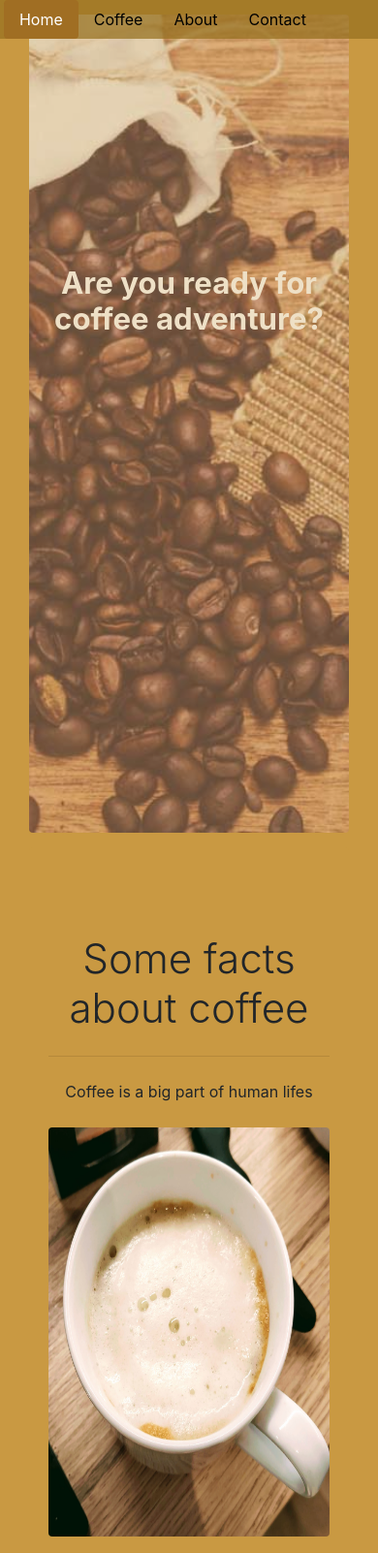
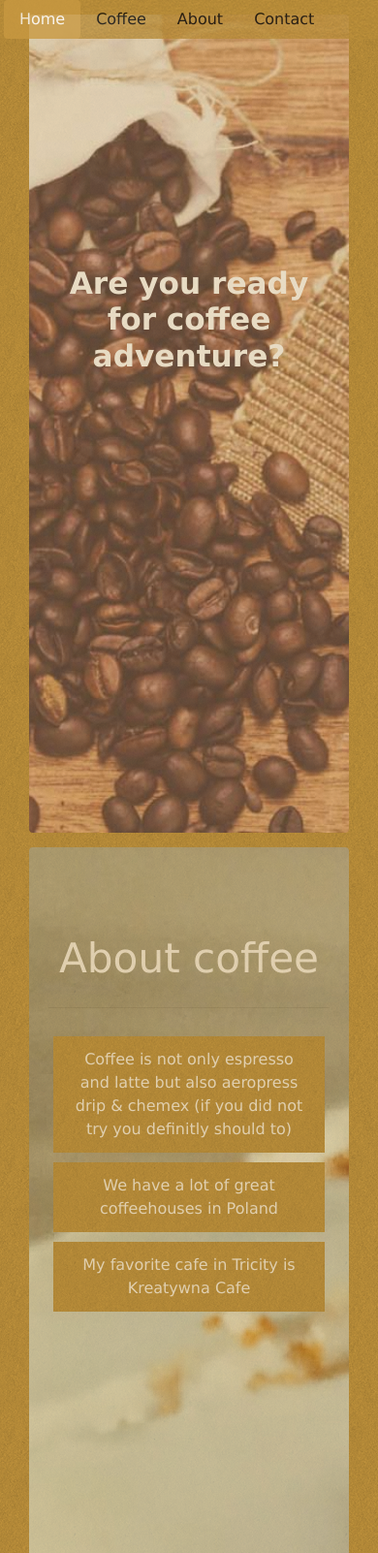
Before and after one commit to zuzanna2905/Coffee, a plain HTML site: page index.html in a window 390 px wide. Shown: the top 1602 px of the page at 97% size. Drawn offline with nearby package versions, Linux system fonts and the light colour scheme.

Commit message:
css and text improvements

```diff
--- a/index.html
+++ b/index.html
@@ -26,11 +26,18 @@
         </div>
       <div id="coffee" name="coffee" class="card">
         <div class="card-body">
-            <h1 class="display-4">Some facts about coffee</h1>
+            <h1 class="display-4">About coffee</h1>
             <p class="lead"></p>
             <hr class="my-4">
-            <p>Coffee is a big part of human lifes</p>
-            <img class="img-fluid rounded mx-auto d-block" src="images/coffee5.JPG"/>
+            <ul class="list-group list-group-flush">
+            <li class="list-group-item d-none d-md-block">Coffee is a big part of human lifes</li>
+            <li class="list-group-item d-none d-md-block">Average consumpition is 3 cup of coffee per day</li>
+            <li class="list-group-item">Coffee is not only espresso and latte but also aeropress drip & chemex
+              (if you did not try you definitly should to)</li>
+            <li class="list-group-item">We have a lot of great coffeehouses in Poland</li>
+            <li class="list-group-item">My favorite cafe in Tricity is Kreatywna Cafe</li>
+            <li class="list-group-item d-none d-md-block">Best coffee shop in Poland is Coffeedesk</li>
+          </ul>
         </div>
       </div>
       <div id="about" class="card">
@@ -38,8 +45,10 @@
           <h1 class="display-4">I am Susan, nice to meet you!</h1>
           <p class="lead"></p>
           <hr class="my-4">
-          <p>I am a home barista, IT girl and Colombia lover. Today I tell you something about my coffee idea</p>
-          <img class="img-fluid rounded mx-auto d-block" src="images/me2.JPG"/>
+          <p>I am a home barista, IT girl and Colombia lover.</p>
+          <p>I fell in love with coffee two years ago. I like to try new coffees and experminet with them. I prefer south america beans,
+            because of theirs cocoa aromas. I am a chocoholic too.</p>
+          <img class="img-fluid d-none d-md-block rounded mx-auto" src="images/me2.JPG"/>
           </div>
         </div>
       <div id="contact" class="card">
@@ -56,11 +65,12 @@
                 <label for="text">Your message</label>
                 <textarea class="form-control" id="text" rows="3"></textarea>
               </div>
-              <button type="submit" class="btn btn-primary">Submit</button>
+              <button type="submit">Submit</button>
             </form>
         </div>
       </div>
-      <div class="footer"></div>
+      <div class="footer">
+      </div>
     </div>
   </body>
 </html>
--- a/style.css
+++ b/style.css
@@ -1,22 +1,25 @@
 body {
-    background-color: #c99942;
+    background-image: url("images/background.png");
     margin: 0;
     width: 100%;
     height: 100%;
+    font-family: Verdana, Tahoma, sans-serif;
 }
 
 nav {
-    background-color: #96701fb7;
+    background-image: url("images/navbackground.png");
+    opacity: 0.8;
     padding: 0%;
 }
 
 a {
     color: black;
+    font-family: Verdana, Tahoma, sans-serif;
 }
 
 .img-fluid {
-    margin-top: 25px;
-    height: 50vh;
+    margin-bottom: 20px;
+    height: 45vh;
     width: auto;
 }
 
@@ -24,8 +27,9 @@ a:hover {
     color:white;
 }
 
+
 .nav-item.nav-link.active{
-    background-color:#a06e23;
+    background-color:#c99942;
     margin-left: 1%;
 }
 
@@ -36,8 +40,8 @@ a:hover {
 }
 
 .card{
-    background-color: #e2a446;
     background-color: #c99942;
+    background-image: url("images/background.png");
     border: 0px;
     text-align: center;
     vertical-align: middle;
@@ -54,6 +58,12 @@ a:hover {
     background-size: cover;
 }
 
+#coffee{
+    background-image: url("images/coffee7.jpg");
+    opacity: 0.6;
+    color: white;
+}
+
 #title {
     font-size: 8vw;
     color: white;
@@ -63,3 +73,18 @@ a:hover {
 .display-4{
     font-size: 5vh;
 }
+
+button {
+    background-image: url("images/background.png");
+    border: 2px outset white;
+    border-radius: 9px;
+    padding: 10px 15px 10px 15px;
+}
+
+.list-group-item{
+    font-family: Verdana;
+    border: 0px;
+    color: white;
+    margin: 5px;
+    background-image: url("images/background.png");
+}
```
Also changed, not shown: images/background.png (added), images/navbackground.png (added).
